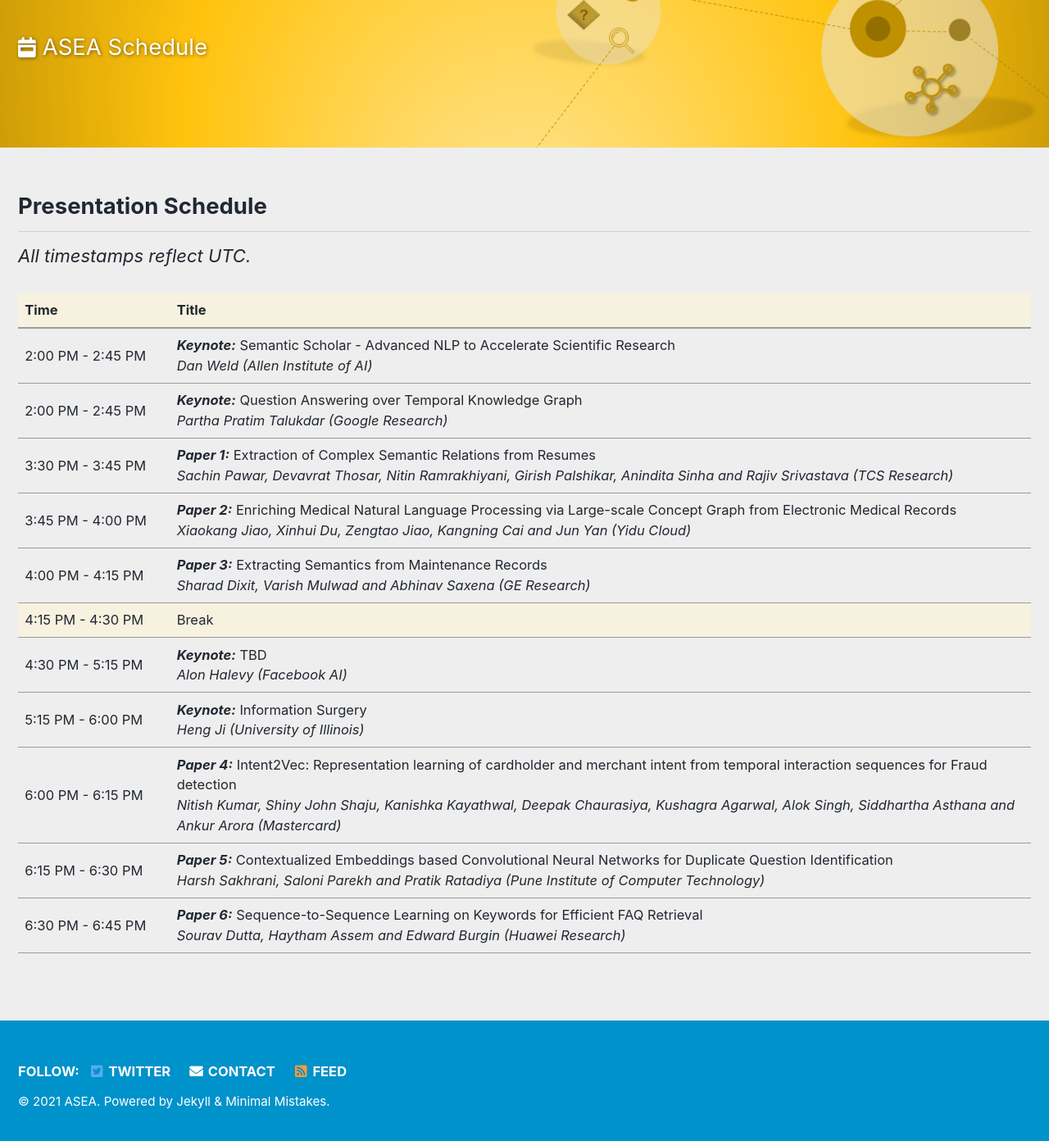
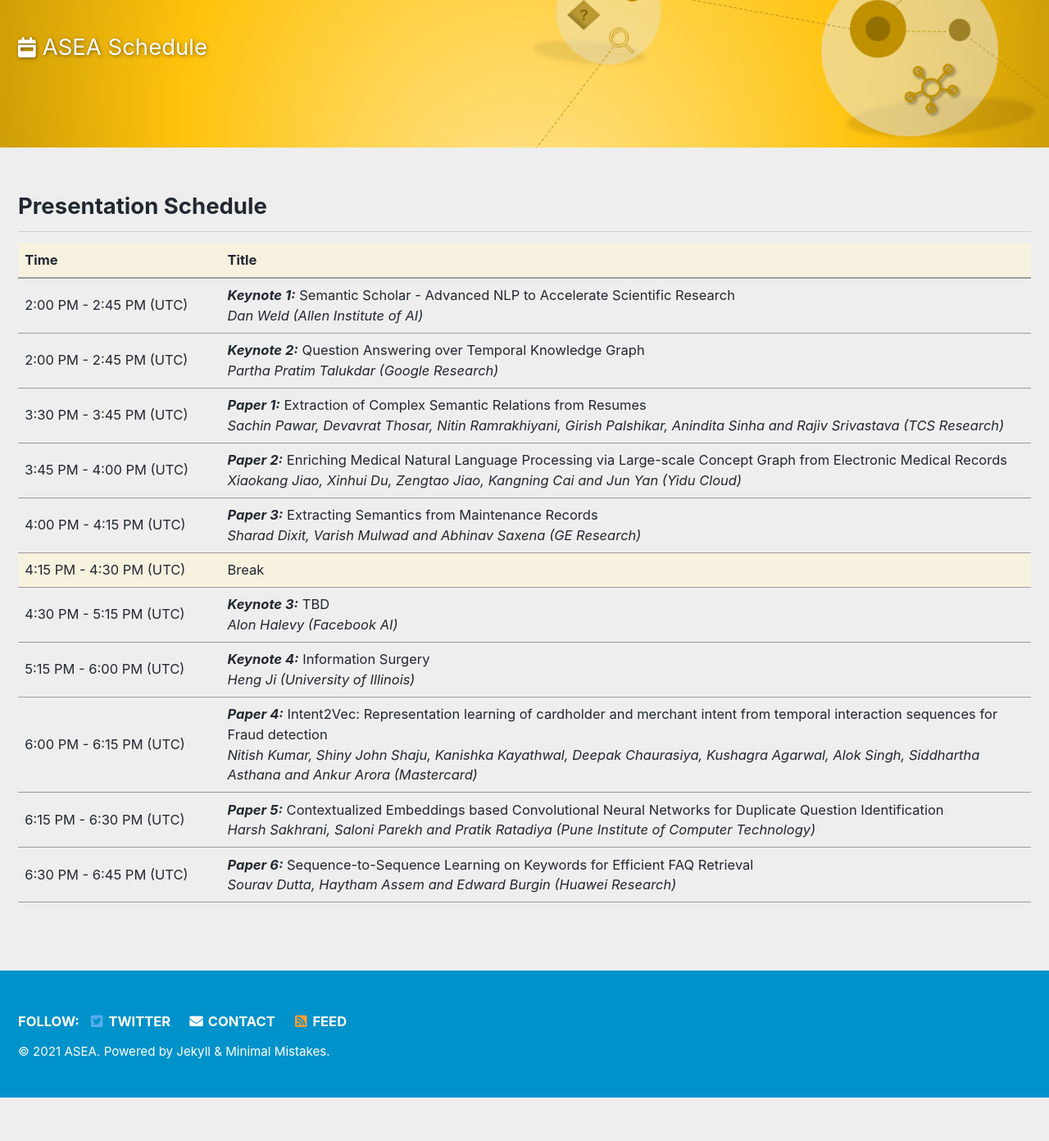
Before and after one commit to asea2021/ijcai-asea2021, a Jekyll site: the page built from _pages/schedule.md, in a window 1280 px wide and 1400 px high, scrolled down 348 px. Shown: the top 1392 px of the window at 82% size. Built offline with Jekyll 4.4.1, drawn with Linux system fonts in a browser that asks for light colours; cached includes are drawn as plain includes; after the commit the page ends 1687 px from its top, so only the background shows below that.

Commit message:
Schedule

```diff
--- a/_pages/schedule.md
+++ b/_pages/schedule.md
@@ -8,12 +8,11 @@ header:
 excerpt: '<br/><span class="fa fa-calendar-week" style="margin-right:8px; font-size: 90%;"></span>ASEA Schedule<br/>'
 ---
 <h2>Presentation Schedule</h2>
-*All timestamps reflect UTC.*
 <center>
 <table>
 	<colgroup>
-    	<col width="15%">
-    	<col width="85%">
+    	<col width="20%">
+    	<col width="80%">
 	</colgroup>
 <thead>
 	<tr bgcolor="#f7f1df">
@@ -23,47 +22,47 @@ excerpt: '<br/><span class="fa fa-calendar-week" style="margin-right:8px; font-s
 </thead>
 <tbody>
     <tr>
-        <td markdown="span">2:00 PM - 2:45 PM</td>
-        <td markdown="span">***Keynote:*** Semantic Scholar - Advanced NLP to Accelerate Scientific Research<br/>*Dan Weld (Allen Institute of AI)*</td>
+        <td markdown="span">2:00 PM - 2:45 PM (UTC)</td>
+        <td markdown="span">***Keynote 1:*** Semantic Scholar - Advanced NLP to Accelerate Scientific Research<br/>*Dan Weld (Allen Institute of AI)*</td>
     </tr>
     <tr>
-        <td markdown="span">2:00 PM - 2:45 PM</td>
-        <td markdown="span">***Keynote:*** Question Answering over Temporal Knowledge Graph<br/>*Partha Pratim Talukdar (Google Research)*</td>
+        <td markdown="span">2:00 PM - 2:45 PM (UTC)</td>
+        <td markdown="span">***Keynote 2:*** Question Answering over Temporal Knowledge Graph<br/>*Partha Pratim Talukdar (Google Research)*</td>
     </tr>
     <tr>
-        <td markdown="span">3:30 PM - 3:45 PM</td>
+        <td markdown="span">3:30 PM - 3:45 PM (UTC)</td>
         <td markdown="span">***Paper 1:*** Extraction of Complex Semantic Relations from Resumes<br/>*Sachin Pawar, Devavrat Thosar, Nitin Ramrakhiyani, Girish Palshikar, Anindita Sinha and Rajiv Srivastava (TCS Research)*</td>
     </tr>
     <tr>
-        <td markdown="span">3:45 PM - 4:00 PM</td>
+        <td markdown="span">3:45 PM - 4:00 PM (UTC)</td>
         <td markdown="span">***Paper 2:*** Enriching Medical Natural Language Processing via Large-scale Concept Graph from Electronic Medical Records<br/>*Xiaokang Jiao, Xinhui Du, Zengtao Jiao, Kangning Cai and Jun Yan (Yidu Cloud)*</td>
     </tr>
     <tr>
-        <td markdown="span">4:00 PM - 4:15 PM</td>
+        <td markdown="span">4:00 PM - 4:15 PM (UTC)</td>
         <td markdown="span">***Paper 3:*** Extracting Semantics from Maintenance Records<br/>*Sharad Dixit, Varish Mulwad and Abhinav Saxena (GE Research)*</td>
     </tr>
     <tr bgcolor="#f7f1df">
-        <td markdown="span">4:15 PM - 4:30 PM</td>
+        <td markdown="span">4:15 PM - 4:30 PM (UTC)</td>
         <td markdown="span">Break</td>
     </tr>
     <tr>
-        <td markdown="span">4:30 PM - 5:15 PM</td>
-        <td markdown="span">***Keynote:*** TBD<br/>*Alon Halevy (Facebook AI)*</td>
+        <td markdown="span">4:30 PM - 5:15 PM (UTC)</td>
+        <td markdown="span">***Keynote 3:*** TBD<br/>*Alon Halevy (Facebook AI)*</td>
     </tr>
     <tr>
-        <td markdown="span">5:15 PM - 6:00 PM</td>
-        <td markdown="span">***Keynote:*** Information Surgery<br/>*Heng Ji (University of Illinois)*</td>
+        <td markdown="span">5:15 PM - 6:00 PM (UTC)</td>
+        <td markdown="span">***Keynote 4:*** Information Surgery<br/>*Heng Ji (University of Illinois)*</td>
     </tr>
     <tr>
-        <td markdown="span">6:00 PM - 6:15 PM</td>
+        <td markdown="span">6:00 PM - 6:15 PM (UTC)</td>
         <td markdown="span">***Paper 4:*** Intent2Vec: Representation learning of cardholder and merchant intent from temporal interaction sequences for Fraud detection<br/>*Nitish Kumar, Shiny John Shaju, Kanishka Kayathwal, Deepak Chaurasiya, Kushagra Agarwal, Alok Singh, Siddhartha Asthana and Ankur Arora (Mastercard)*</td>
     </tr>
     <tr>
-        <td markdown="span">6:15 PM - 6:30 PM</td>
+        <td markdown="span">6:15 PM - 6:30 PM (UTC)</td>
         <td markdown="span">***Paper 5:*** Contextualized Embeddings based Convolutional Neural Networks for Duplicate Question Identification<br/>*Harsh Sakhrani, Saloni Parekh and Pratik Ratadiya (Pune Institute of Computer Technology)*</td>
     </tr>
     <tr>
-        <td markdown="span">6:30 PM - 6:45 PM</td>
+        <td markdown="span">6:30 PM - 6:45 PM (UTC)</td>
         <td markdown="span">***Paper 6:*** Sequence-to-Sequence Learning on Keywords for Efficient FAQ Retrieval<br/>*Sourav Dutta, Haytham Assem and Edward Burgin (Huawei Research)*</td>
     </tr>
 </tbody>
```
